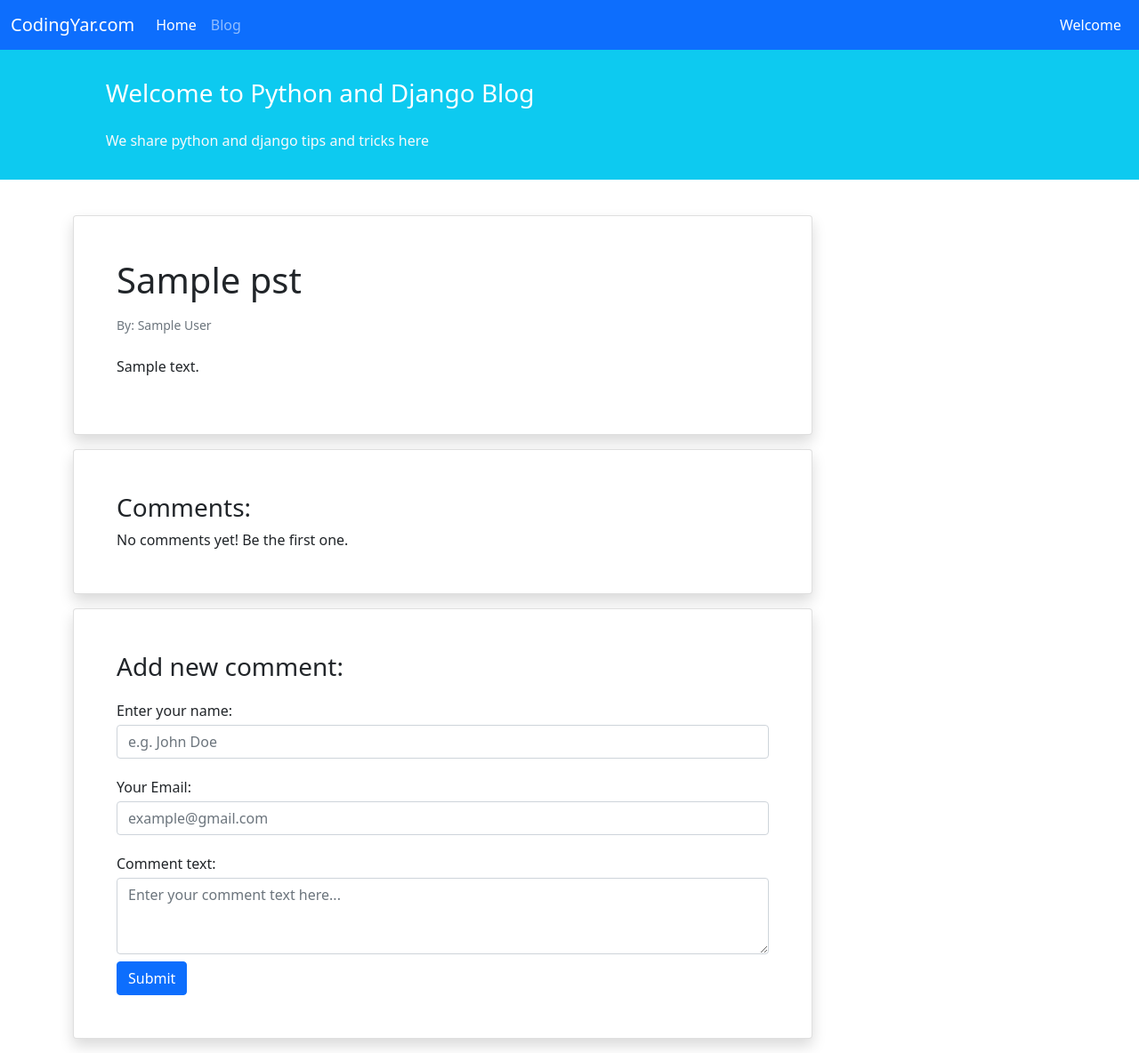
After one commit to sabermodirian/blog_website, a Django app: template blog/templates/blog/post_detail.html in a window 1280 px wide. The commit adds this page. Shown: the whole page at 89% size. Run offline with Django 5.2, Linux system fonts and the light colour scheme; the template is opened without the code that fills it: most values are stand-ins (such as "Sample title", 1, 10 or a date in 2020).

Commit message:
74) ایجاد تمپلیت post_detal.html یعنی صفحهی مشخصات و توضیحات مخصوص هر پستلاگ
Signed-off-by: Saber Modirian <sabermodirian@gmail.com>

```diff
--- /dev/null
+++ b/blog/templates/blog/post_detail.html
@@ -0,0 +1,44 @@
+{% extends '_base.html' %}
+
+{% block page_title %}
+    Post Detail
+{% endblock page_title %}
+
+{% block content %}
+    <div class="container mt-4">
+        <div class="row">
+            <div class="col-9">
+
+                <div class="card shadow my-3 p-5">
+                    <h1>{{ pst.title }}</h1>
+                    <p class="small text-muted mt-2">By: {{ pst.author }}</p>
+                    <p class="mt-2">{{ pst.text }}</p>
+                </div>
+
+                <div class="card shadow my-3 p-5">
+                    <h3>Comments:</h3>
+                    No comments yet! Be the first one.
+                </div>
+
+                <div class="card shadow my-3 p-5">
+                    <h3>Add new comment:</h3>
+                    <form method="POST">
+                        <div class="form-group py-2">
+                            <label class="py-1" for="author_name">Enter your name:</label>
+                            <input type="text" class="form-control" placeholder="e.g. John Doe" name="author_name">
+                        </div>
+                        <div class="form-group py-2">
+                            <label class="py-1" for="email">Your Email:</label>
+                            <input type="email" class="form-control" placeholder="example@gmail.com" name="email">
+                        </div>
+                        <div class="form-group py-2">
+                            <label class="py-1" for="comment_text">Comment text:</label>
+                            <textarea class="form-control" name="text" rows="3"
+                                      placeholder="Enter your comment text here..."></textarea>
+                        </div>
+                        <button type="submit" class="btn btn-primary">Submit</button>
+                    </form>
+                </div>
+            </div>
+        </div>
+{% endblock content %}
```
Also changed, not shown: blog/templates/blog/posts_list.html (+6 -6 lines).
